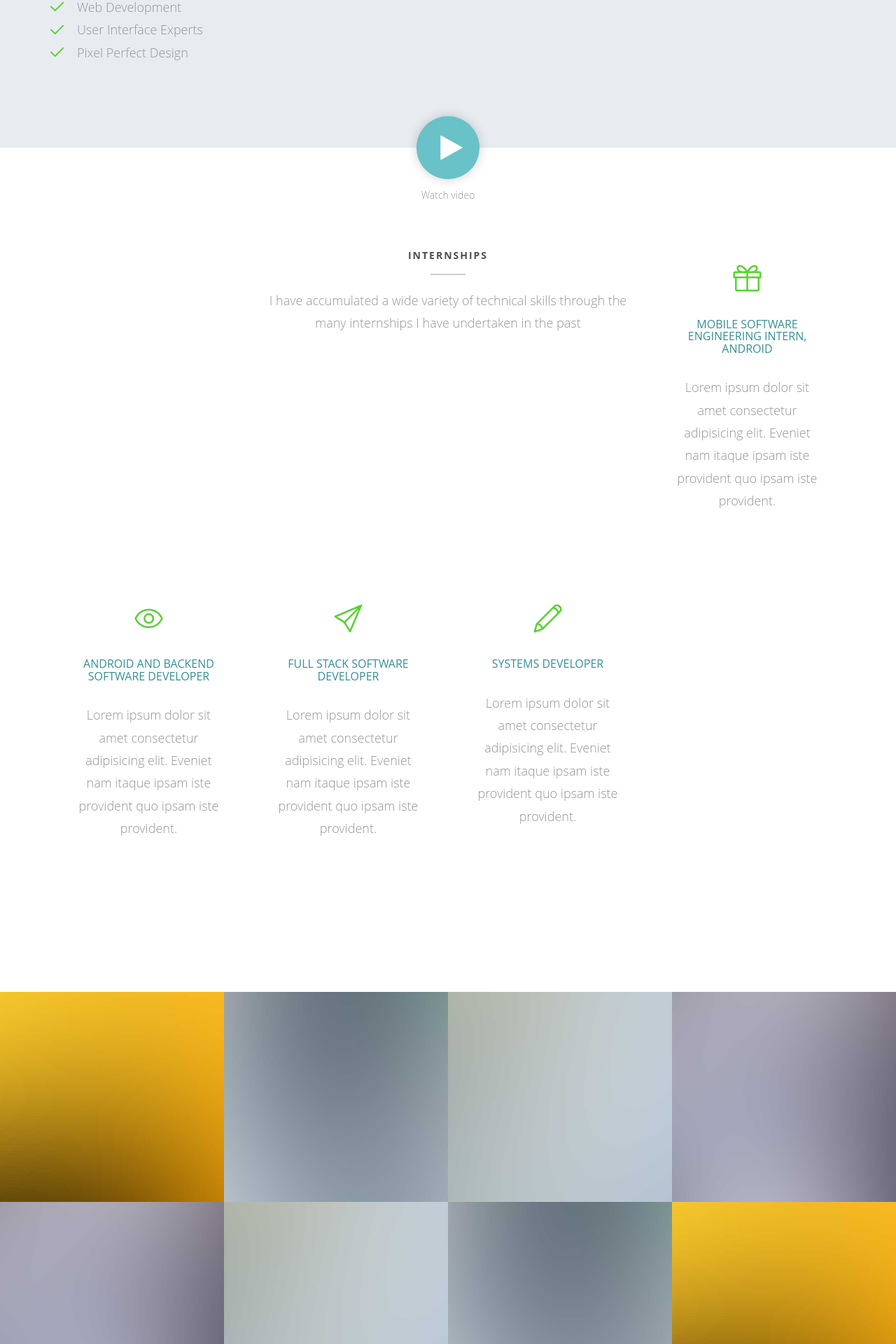
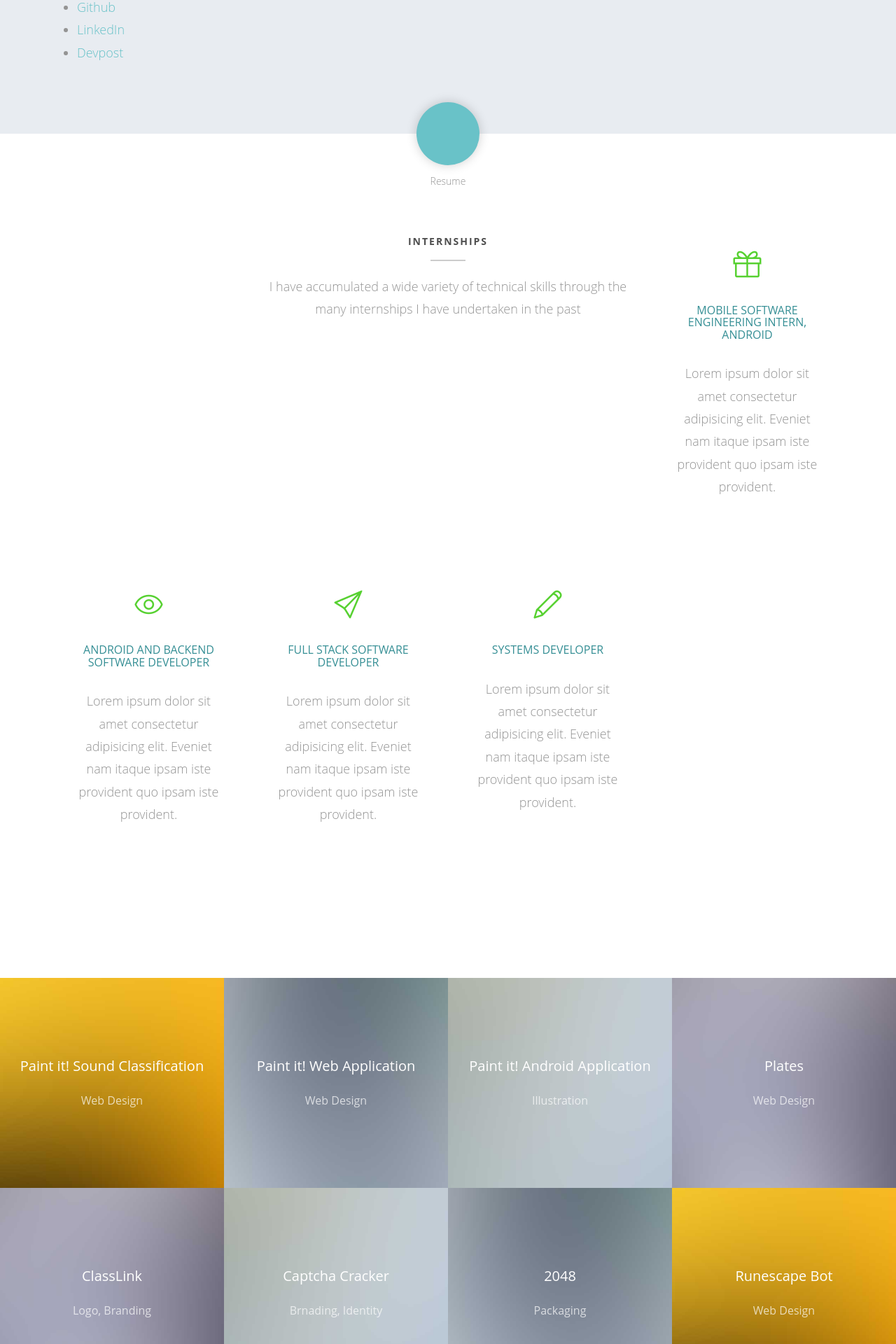
Before and after one commit to RahulChakravarthy/R7chakra-Webapp, an Angular app: page / in a window 1280 px wide. Shown: the part 1112-3032 px from the top of the page at 70% size. Built offline with nearby package versions, Linux system fonts and the light colour scheme; what @ngui/sticky, ng2-scroll-to would draw is missing.

Commit message:
Made moer progress

```diff
--- a/src/app/app.component.html
+++ b/src/app/app.component.html
@@ -51,31 +51,21 @@
             <div class="fh5co-tab-content active" data-tab-content="marketing">
               <h2>Lorem ipsum dolor sit amet consectetur adipisicing elit. Ratione voluptate laborum sapiente officiis molestiaea.</h2>
               <p>Lorem ipsum dolor sit amet, consectetur adipisicing elit. Repudiandae aliquid aperiam eveniet officia molestiae temporibus beatae dolores dignissimos aspernatur eius doloremque ad, eaque pariatur, repellendus illum, nostrum velit necessitatibus molestias.</p>
-              <ul class="checked">
-                <li>Web Development</li>
-                <li>User Interface Experts</li>
-                <li>Pixel Perfect Design</li>
+              <ul>
+                <li><a href="https://github.com/RahulChakravarthy" target="_blank">Github</a></li>
+                <li><a href="https://www.linkedin.com/in/rahul-chakravarthy-423361126/" target="_blank">LinkedIn</a></li>
+                <li><a href="https://devpost.com/RahulChakravarthy?ref_content=user-portfolio&ref_feature=portfolio&ref_medium=global-nav" target="_blank">Devpost</a></li>
               </ul>
             </div>
 
             <div class="fh5co-tab-content" data-tab-content="analysis">
               <h2>Quam quasi illum expedita dicta nemo fugit reprehenderit similique! Corporis praesentium magnam sequi.</h2>
               <p>Lorem ipsum dolor sit amet, consectetur adipisicing elit. Nulla explicabo, molestiae eaque fugiat dolores est esse, doloremque placeat assumenda corrupti officia dolorum. Sunt saepe ut, explicabo consectetur, nostrum illo est.</p>
-              <ul class="checked">
-                <li>Free HTML5 Templates</li>
-                <li>Free Bootstrap Templates</li>
-                <li>Free HTML5 Bootstrap Templates</li>
-              </ul>
             </div>
 
             <div class="fh5co-tab-content" data-tab-content="strategy">
               <h2>Magnam iste obcaecati illo laboriosam amet. Dignissimos sed quis voluptatum corporis adipisci amet.</h2>
               <p>Lorem ipsum dolor sit amet, consectetur adipisicing elit. Distinctio dolore illum expedita placeat debitis, dignissimos obcaecati et modi. Possimus id dicta consequuntur veritatis, reiciendis at expedita voluptate sint distinctio eligendi!</p>
-              <ul class="checked">
-                <li>Web Development</li>
-                <li>User Interface Experts</li>
-                <li>Pixel Perfect Design</li>
-              </ul>
             </div>
           </div>
         </div>
@@ -83,7 +73,7 @@
     </div>
 
     <div id="fh5co-Internships" data-section="Internships">
-      <div class="fh5co-video"><a href="https://vimeo.com/channels/staffpicks/93951774" class="popup-vimeo"><i class="icon-play2"></i></a> <span>Watch video</span></div>
+      <div class="fh5co-video"><a href="https://vimeo.com/channels/staffpicks/93951774" class="popup-vimeo"></a> <span>Resume</span></div>
       <div class="container">
         <div class="col-md-6 col-md-offset-3 text-center fh5co-heading">
           <h2>Internships</h2>
@@ -126,8 +116,8 @@
         <div class="fh5co-overlay"></div>
         <div class="fh5co-copy">
           <div class="fh5co-copy-inner">
-            <h2>Consectetur adipisicing</h2>
-            <h3>Web Design</h3>
+            <h2 style="visibility: visible; opacity: 1">Paint it! Sound Classification</h2>
+            <h3 style="visibility: visible; opacity: 1">Web Design</h3>
           </div>
         </div>
       </a>
@@ -135,8 +125,8 @@
         <div class="fh5co-overlay"></div>
         <div class="fh5co-copy">
           <div class="fh5co-copy-inner">
-            <h2>Consectetur adipisicing</h2>
-            <h3>Web Design</h3>
+            <h2 style="visibility: visible; opacity: 1">Paint it! Web Application</h2>
+            <h3 style="visibility: visible; opacity: 1">Web Design</h3>
           </div>
         </div>
       </a>
@@ -144,8 +134,8 @@
         <div class="fh5co-overlay"></div>
         <div class="fh5co-copy">
           <div class="fh5co-copy-inner">
-            <h2>Consectetur adipisicing</h2>
-            <h3>Illustration</h3>
+            <h2 style="visibility: visible; opacity: 1">Paint it! Android Application</h2>
+            <h3 style="visibility: visible; opacity: 1">Illustration</h3>
           </div>
         </div>
       </a>
@@ -153,8 +143,8 @@
         <div class="fh5co-overlay"></div>
         <div class="fh5co-copy">
           <div class="fh5co-copy-inner">
-            <h2>Consectetur adipisicing</h2>
-            <h3>Web Design</h3>
+            <h2 style="visibility: visible; opacity: 1">Plates</h2>
+            <h3 style="visibility: visible; opacity: 1">Web Design</h3>
           </div>
         </div>
       </a>
@@ -162,8 +152,8 @@
         <div class="fh5co-overlay"></div>
         <div class="fh5co-copy">
           <div class="fh5co-copy-inner">
-            <h2>Consectetur adipisicing</h2>
-            <h3>Logo, Branding</h3>
+            <h2 style="visibility: visible; opacity: 1">ClassLink</h2>
+            <h3 style="visibility: visible; opacity: 1">Logo, Branding</h3>
           </div>
         </div>
       </a>
@@ -171,8 +161,8 @@
         <div class="fh5co-overlay"></div>
         <div class="fh5co-copy">
           <div class="fh5co-copy-inner">
-            <h2>Consectetur adipisicing</h2>
-            <h3>Brnading, Identity</h3>
+            <h2 style="visibility: visible; opacity: 1">Captcha Cracker</h2>
+            <h3 style="visibility: visible; opacity: 1">Brnading, Identity</h3>
           </div>
         </div>
       </a>
@@ -180,8 +170,8 @@
         <div class="fh5co-overlay"></div>
         <div class="fh5co-copy">
           <div class="fh5co-copy-inner">
-            <h2>Consectetur adipisicing</h2>
-            <h3>Packaging</h3>
+            <h2 style="visibility: visible; opacity: 1">2048</h2>
+            <h3 style="visibility: visible; opacity: 1">Packaging</h3>
           </div>
         </div>
       </a>
@@ -189,8 +179,8 @@
         <div class="fh5co-overlay"></div>
         <div class="fh5co-copy">
           <div class="fh5co-copy-inner">
-            <h2>Consectetur adipisicing</h2>
-            <h3>Web Design</h3>
+            <h2 style="visibility: visible; opacity: 1">Runescape Bot</h2>
+            <h3 style="visibility: visible; opacity: 1">Web Design</h3>
           </div>
         </div>
       </a>
@@ -204,23 +194,27 @@
         </div>
         <div class="col-md-4">
           <div class="person">
-            <img src="../assets/images/person1.jpg" alt="" class="img-responsive">
+            <img src="../assets/images/nice_photo.jpg" alt="" class="img-responsive">
             <h3>Waterloo Jazz Band</h3>
-            <p>Lorem ipsum dolor sit amet consectetur adipisicing elit. Eveniet nam itaque ipsam iste provident quo ipsam iste provident.</p>
+            <p>I played lead Trumpet in the Waterloo Engineering Jazz Band called 'With Respect to Time' for the first 2 years of my university career</p>
           </div>
         </div>
         <div class="col-md-4">
           <div class="person">
-            <img src="../assets/images/person2.jpg" alt="" class="img-responsive">
+            <img src="../assets/images/nice_photo.jpg" alt="" class="img-responsive">
             <h3>Video Games Enthusiast</h3>
-            <p>Lorem ipsum dolor sit amet consectetur adipisicing elit. Eveniet nam itaque ipsam iste provident quo ipsam iste provident.</p>
+            <p>Playing video games is a way for me to relax. The games I play include:</p>
+            <ul>
+              <li>CS:GO</li>
+              <li>Overwatch</li>
+            </ul>
           </div>
         </div>
         <div class="col-md-4">
           <div class="person">
-            <img src="../assets/images/person3.jpg" alt="" class="img-responsive">
+            <img src="../assets/images/nice_photo.jpg" alt="" class="img-responsive">
             <h3>Working Out</h3>
-            <p>Lorem ipsum dolor sit amet consectetur adipisicing elit. Eveniet nam itaque ipsam iste provident quo ipsam iste provident.</p>
+            <p>Since most of my day consists of sitting down in front of a computer, I stay healthy by going to the gym as often as I can</p>
           </div>
         </div>
       </div>
```
Also changed, not shown: 2 other files (tests, documents, lock files or other folders).
